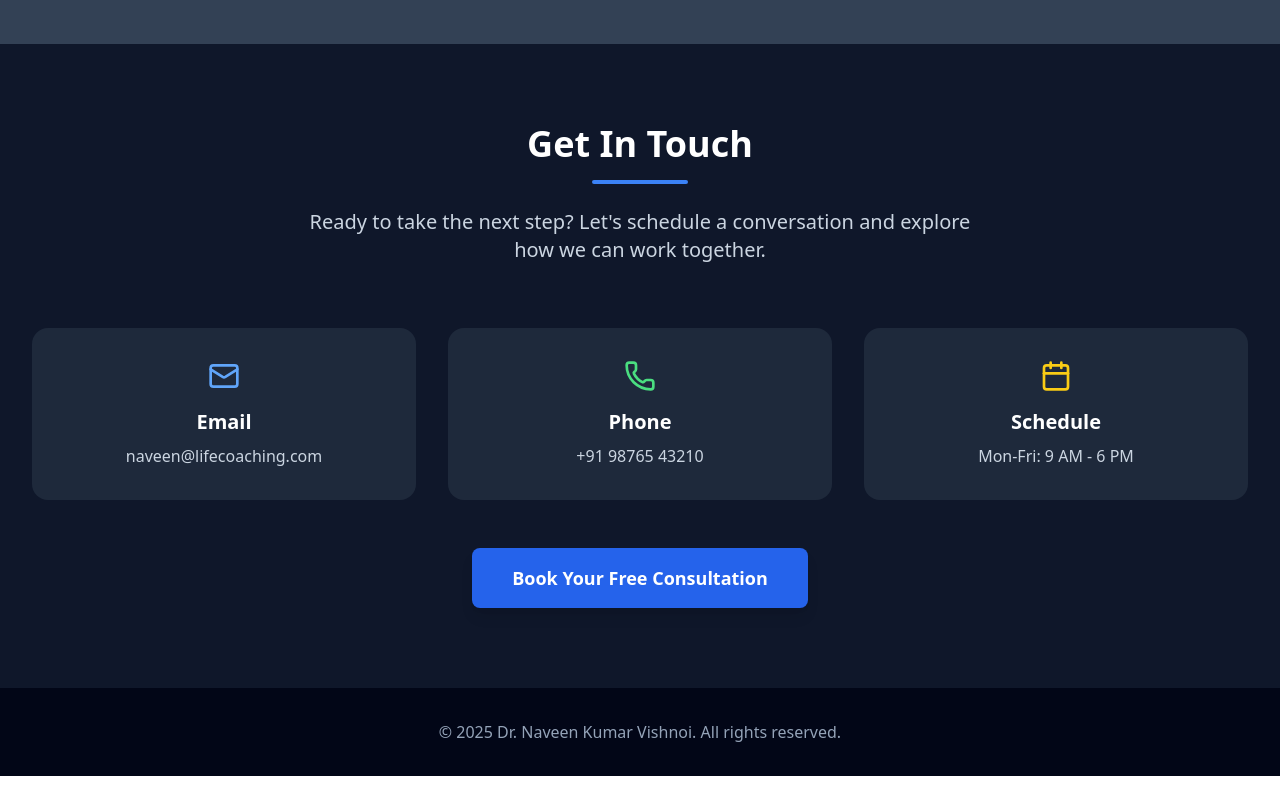
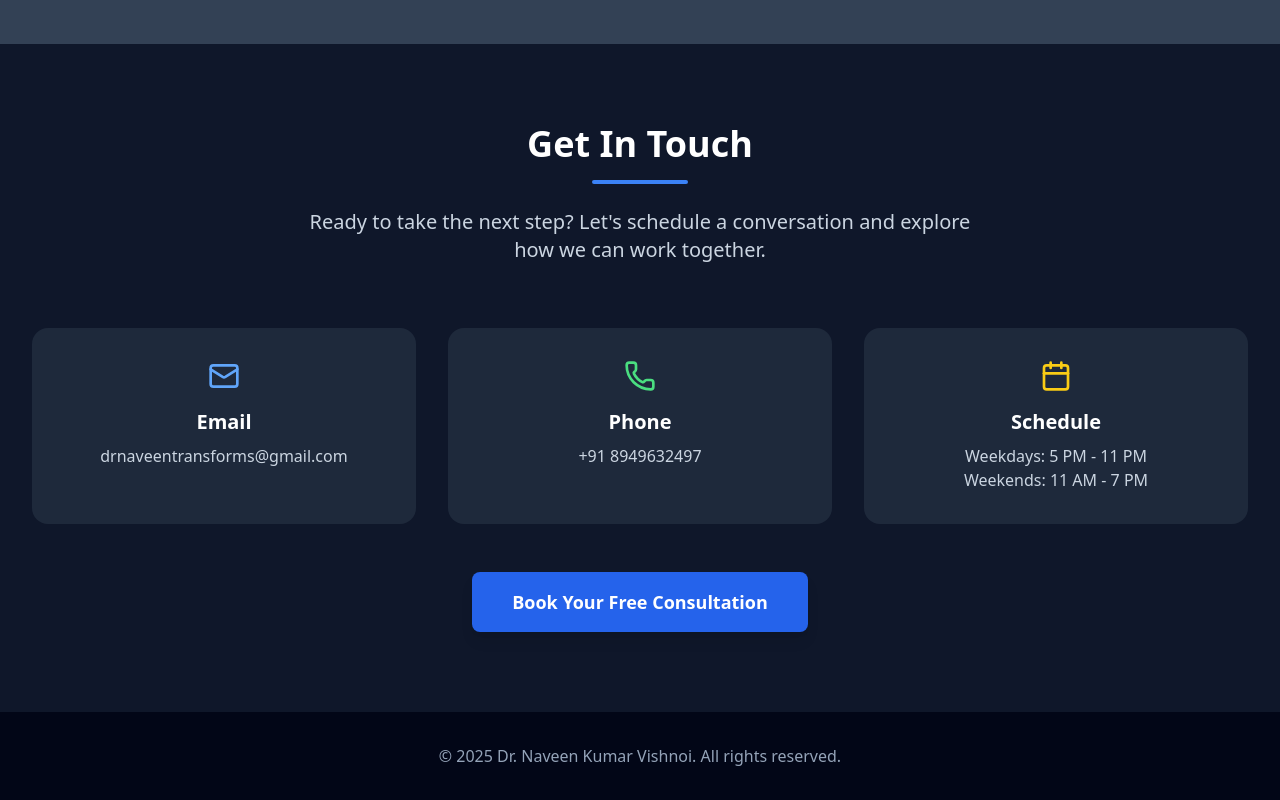
Before and after one commit to NISHANTARORA29/naveensirportfolio, a React (Create React App) app: page / in a window 1280 px wide. Shown: the part 4092-4892 px from the top of the page. Before the commit the page ends 4868 px from the top, so only its background shows below. Built offline with nearby package versions, Linux system fonts and the light colour scheme.

Commit message:
Updated portfolio with new changes

```diff
--- a/src/Portfolio.js
+++ b/src/Portfolio.js
@@ -392,17 +392,18 @@ const Portfolio = () => {
             <div className="text-center p-6 lg:p-8 bg-slate-800 rounded-2xl sm:col-span-2 lg:col-span-1">
               <Mail size={24} className="text-blue-400 mx-auto mb-4 lg:w-8 lg:h-8" />
               <h3 className="text-lg lg:text-xl font-bold mb-2">Email</h3>
-              <p className="text-sm lg:text-base text-slate-300">naveen@lifecoaching.com</p>
+              <p className="text-sm lg:text-base text-slate-300">drnaveentransforms@gmail.com</p>
             </div>
             <div className="text-center p-6 lg:p-8 bg-slate-800 rounded-2xl">
               <Phone size={24} className="text-green-400 mx-auto mb-4 lg:w-8 lg:h-8" />
               <h3 className="text-lg lg:text-xl font-bold mb-2">Phone</h3>
-              <p className="text-sm lg:text-base text-slate-300">+91 98765 43210</p>
+              <p className="text-sm lg:text-base text-slate-300">+91 8949632497</p>
             </div>
             <div className="text-center p-6 lg:p-8 bg-slate-800 rounded-2xl">
               <Calendar size={24} className="text-yellow-400 mx-auto mb-4 lg:w-8 lg:h-8" />
               <h3 className="text-lg lg:text-xl font-bold mb-2">Schedule</h3>
-              <p className="text-sm lg:text-base text-slate-300">Mon-Fri: 9 AM - 6 PM</p>
+              <p className="text-sm lg:text-base text-slate-300">Weekdays: 5 PM - 11 PM</p>
+              <p className="text-sm lg:text-base text-slate-300">Weekends: 11 AM - 7 PM</p>
             </div>
           </div>
 
```
